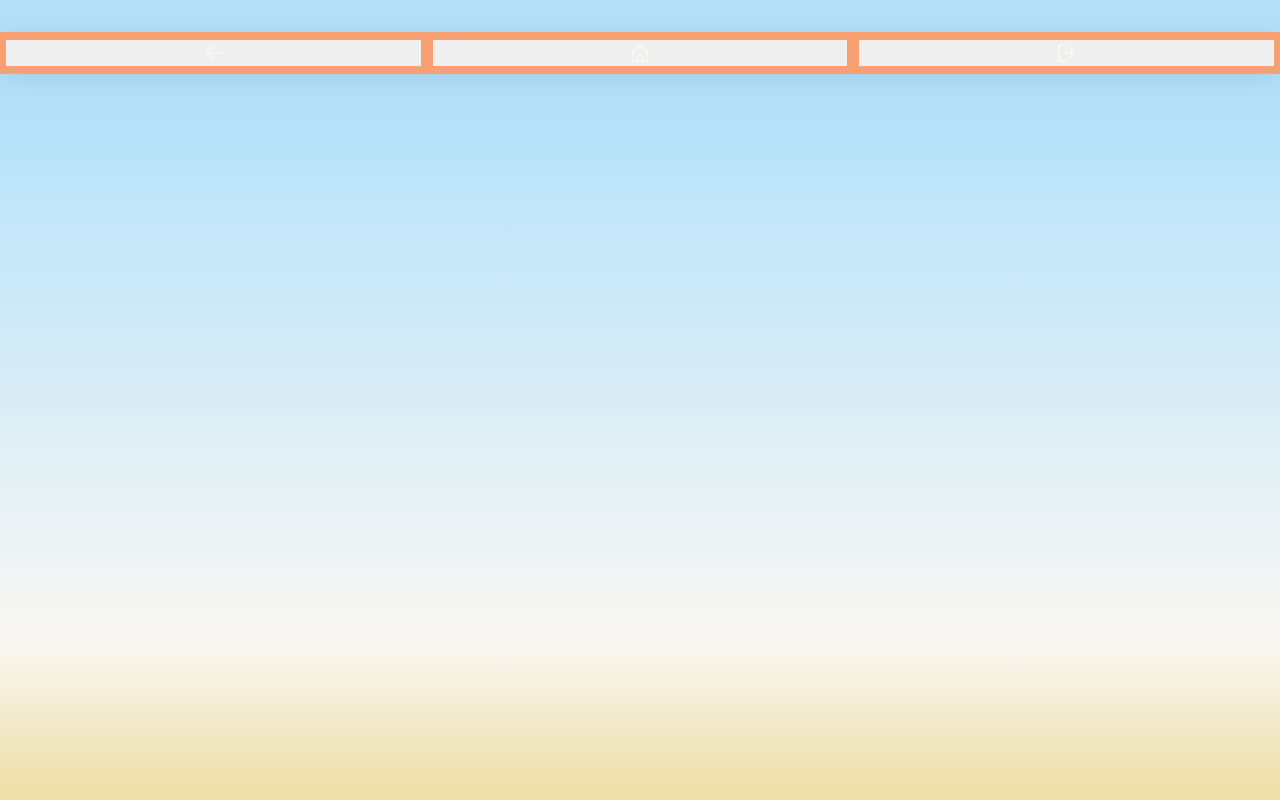
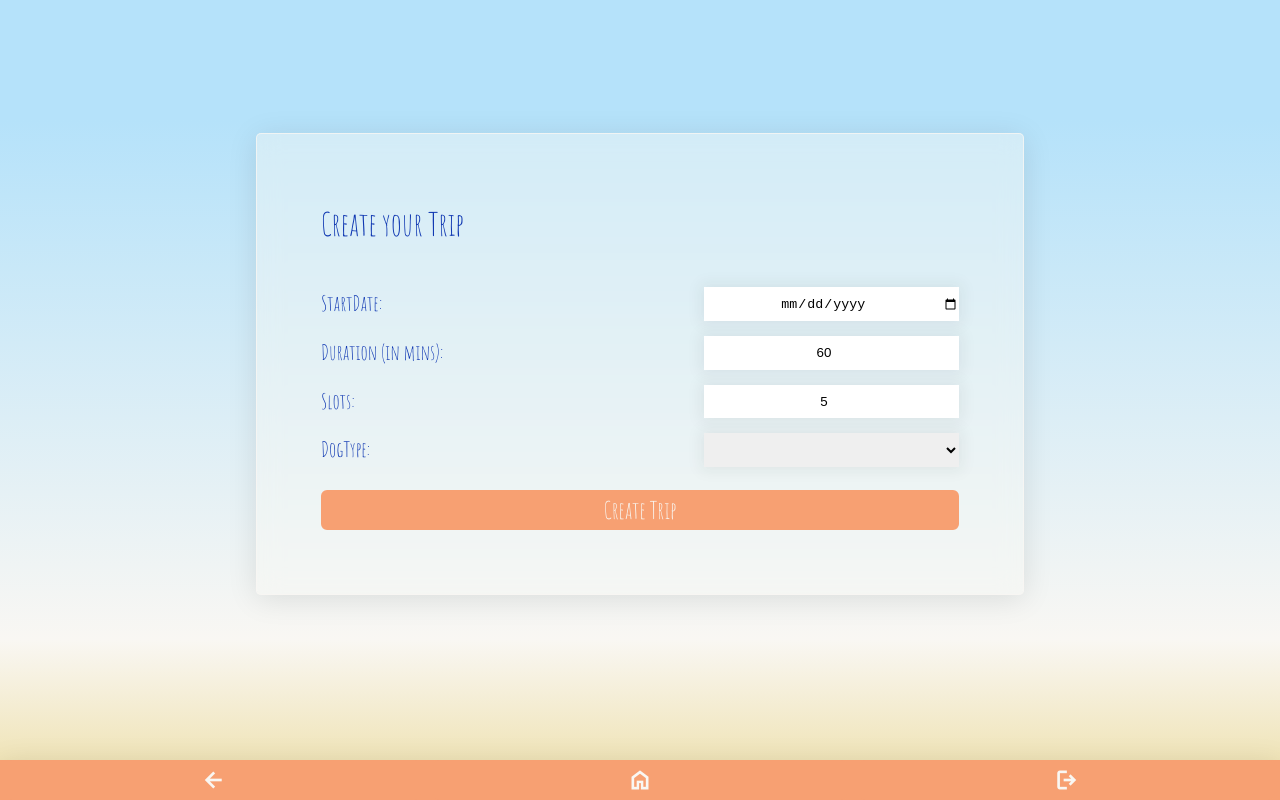
Before and after one commit to gustavo-m-vieira/dogWalk-app, a Vue app: page /create-trip in a window 1280 px wide. Built offline with nearby package versions, Linux system fonts and the light colour scheme.

Commit message:
feat: create trip button refactor: css

```diff
--- a/global_style.css
+++ b/global_style.css
@@ -8,3 +8,8 @@
     margin: 0px;
     border: 0px;
   }
+
+.modal-title {
+  padding-bottom: 30px;
+  font-size: 4vh;
+}
--- a/src/App.vue
+++ b/src/App.vue
@@ -61,8 +61,6 @@ import { RouterView } from "vue-router";
 .text-main {
   font-family: "Amatic SC", cursive;
   color: var(--text-blue);
-  font-weight: 550;
-  font-size: 120%;
 }
 
 .input-label {
--- a/src/components/create-trip/CreateTrip.vue
+++ b/src/components/create-trip/CreateTrip.vue
@@ -17,23 +17,36 @@
           id="startDate"
           class="input-field"
           v-model="startDate"
+          type="date"
           placeholder=""
         />
       </div>
 
       <div class="input-row">
-        <label for="duration" class="text-main input-label"> Duration: </label>
+        <label for="duration" class="text-main input-label">
+          Duration (in mins):
+        </label>
         <input
           id="duration"
           class="input-field"
-          v-model="Duration"
+          v-model="duration"
+          type="number"
+          min="5"
+          max="60"
           placeholder=""
         />
       </div>
 
       <div class="input-row">
         <label for="slots" class="text-main input-label"> Slots: </label>
-        <input id="slots" class="input-field" v-model="Slots" placeholder="" />
+        <input
+          id="slots"
+          class="input-field"
+          v-model="slots"
+          type="number"
+          min="1"
+          max="6"
+        />
       </div>
 
       <div class="input-row">
@@ -49,7 +62,7 @@
         <span class="material-symbols-outlined spinning" v-if="loading"
           >cached</span
         >
-        <p v-else>Add Dog</p>
+        <p v-else >Create Trip</p>
       </button>
     </div>
   </div>
@@ -71,10 +84,6 @@
   }
 }
 
-.modal-title {
-  padding-bottom: 30px;
-}
-
 .warning {
   color: var(--text-red) !important;
   padding-bottom: 1vh;
@@ -92,10 +101,11 @@
 }
 
 .input-field {
-  width: 60%;
+  width: 40%;
   border-color: var(--accent-light);
   border: 0;
   box-shadow: 0 0 15px 4px rgba(0, 0, 0, 0.06);
+  text-align: center;
 }
 
 button {
--- a/src/components/landing-page/LandingPage.vue
+++ b/src/components/landing-page/LandingPage.vue
@@ -25,10 +25,6 @@
   border-radius: 5px;
   display: flex;
   flex-direction: column;
-}
-
-.modal-title {
-  padding-bottom: 30px;
 }
 
 .input-row {
--- a/src/components/login/Login.vue
+++ b/src/components/login/Login.vue
@@ -55,13 +55,15 @@
   }
 }
 
+.login-redirect {
+  padding-top: 1vh;
+  padding-inline: 1vw;
+  font-size: 120%;
+}
+
 .warning {
   color: var(--text-red) !important;
   padding-bottom: 1vh;
-}
-
-.modal-title {
-  padding-bottom: 30px;
 }
 
 .input-row {
--- a/src/components/pet-register/PetRegister.vue
+++ b/src/components/pet-register/PetRegister.vue
@@ -78,10 +78,6 @@
   }
 }
 
-.modal-title {
-  padding-bottom: 30px;
-}
-
 .warning {
   color: var(--text-red) !important;
   padding-bottom: 1vh;
--- a/src/components/sign-up/SignUp.vue
+++ b/src/components/sign-up/SignUp.vue
@@ -119,7 +119,6 @@
 
 .modal-title {
   padding-bottom: 10px;
-  font-size: 4vh;
 }
 
 .warning {
@@ -136,6 +135,7 @@
 .login-redirect {
   padding-top: 1vh;
   padding-inline: 1vw;
+  font-size: 120%;
 }
 
 .input-field {
--- a/src/components/sign-up/signup.js
+++ b/src/components/sign-up/signup.js
@@ -12,6 +12,7 @@ export default {
             password: "",
             passwordRepeat: "",
             phone: "",
+            cpf: "",
             warning: null,
             isWalker: true,
             loading: false
--- a/src/components/trip-list/TripList.vue
+++ b/src/components/trip-list/TripList.vue
@@ -11,19 +11,32 @@
       <li class="trip-box glass" v-for="trip in trips" v-bind:key="trip.walker">
         <h1 class="text-main modal-title">2:12AM trip by Carlos</h1>
       </li>
+      <button class="material-symbols-outlined add-trip" v-on:click="goHome" v-if="isWalker"> add </button>
     </ul>
+
+
 </template>
 
 <style>
+
+.add-trip {
+  margin-top: 4vh;
+  background: none;
+  color: var(--accent-dark) !important;
+  border-radius: 100%;
+  padding: 1%;
+  width: min-content;
+}
 
 .trip-list {
   overflow: scroll;
   padding: 0;
   margin-top: 3vh;
-  width: 95%;
   border-radius: 5px;
   display: flex;
+  align-items: center;
   flex-direction: column;
+  width: 100%;
 }
 
 .trip-box {
@@ -32,6 +45,7 @@
   height: 10vh;
   border-radius: 5px;
   display: flex;
+  width: 95%;
   flex-direction: column;
 }
 
@@ -48,10 +62,6 @@
   display: flex;
   justify-content: center;
   align-items: center;
-}
-
-.modal-title {
-  padding-bottom: 30px;
 }
 
 .warning {
--- a/src/components/tutor-page/TutorPage.vue
+++ b/src/components/tutor-page/TutorPage.vue
@@ -10,9 +10,9 @@
       </p>
 
       <div class="buttons-container">
-        <RouterLink class="text-button" to="/pet-register ">Register Pet</RouterLink>
-        <RouterLink class="text-button" to="/sign-up">Schedule Trip</RouterLink>
-        <RouterLink class="text-button" to="/trip-list">Trip list</RouterLink>
+        <RouterLink class="text-button" to="/pet-register">Register Pet</RouterLink>
+        <RouterLink class="text-button" to="/sign-up">Scheduled Trips</RouterLink>
+        <RouterLink class="text-button" to="/trip-list">Available Trips</RouterLink>
 <!--
         <button class="button text-button" v-on:click="clicked">
           <span class="material-symbols-outlined spinning" v-if="loading"
@@ -46,10 +46,6 @@
   .modal {
     width: 60%;
   }
-}
-
-.modal-title {
-  padding-bottom: 30px;
 }
 
 .warning {
--- a/src/router/index.js
+++ b/src/router/index.js
@@ -25,7 +25,7 @@ const router = createRouter({
             component: () => import("../components/pet-register/PetRegister.vue")
         },
         {
-            path: "/walker-trip",
+            path: "/create-trip",
             name: "create-trip",
             component: () => import("../components/create-trip/CreateTrip.vue")
         },
```
